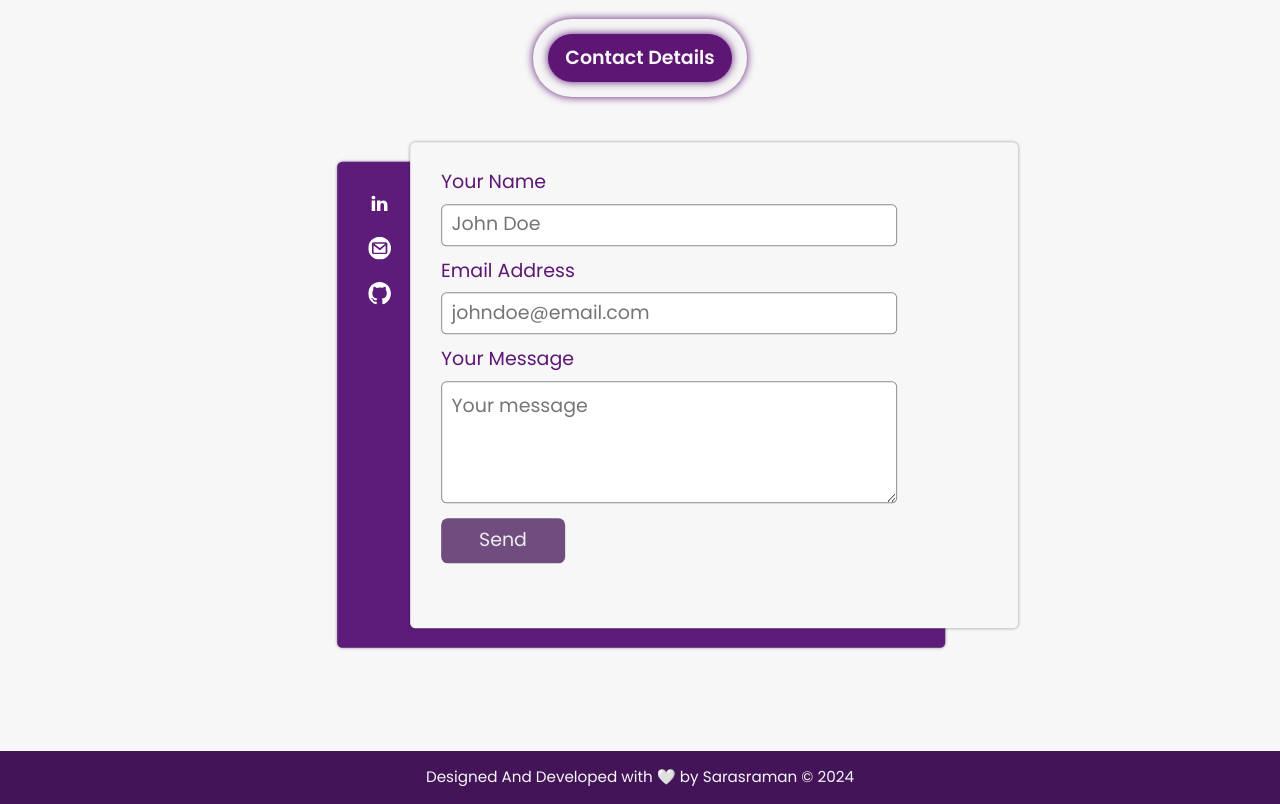
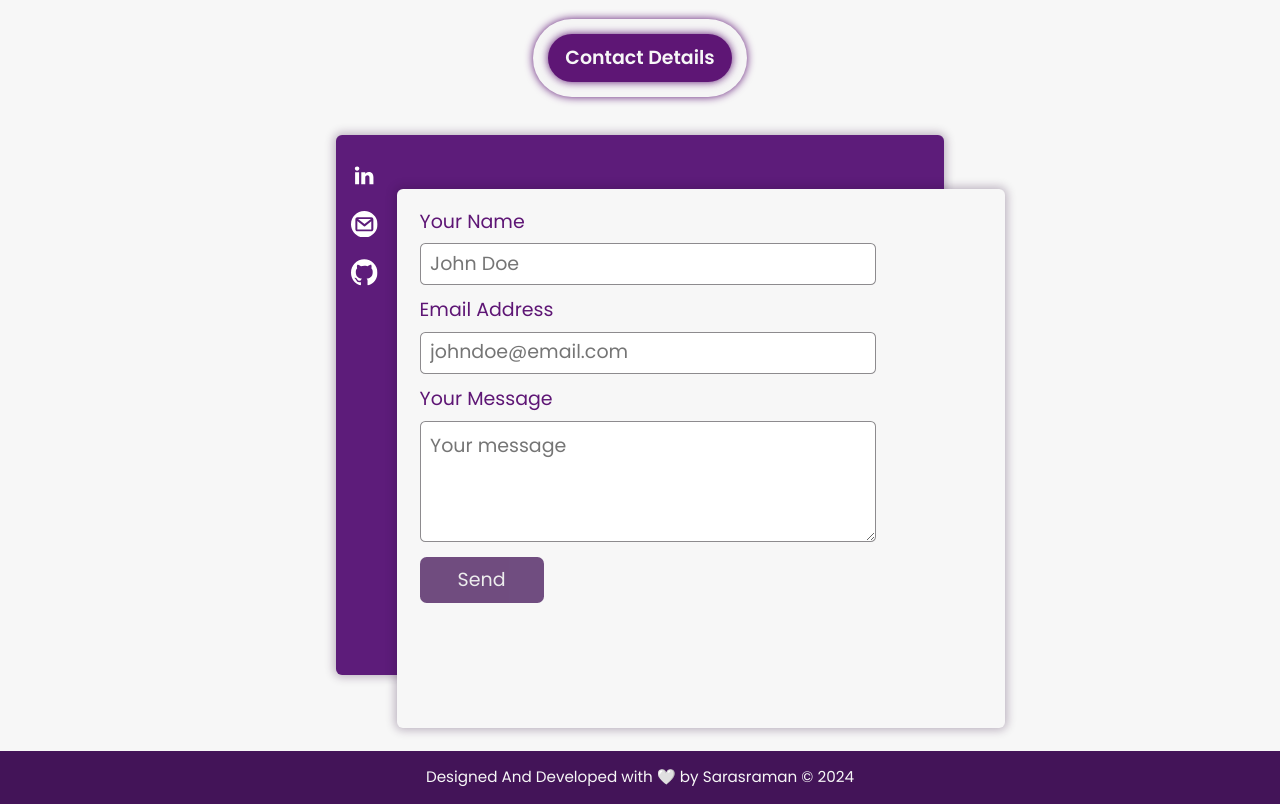
Before and after one commit to sarathme/my_portfolio, a React (Vite) app: page / in a window 1280 px wide. Shown: the part 3520-4324 px from the top of the page. Built offline with nearby package versions, Linux system fonts and the light colour scheme.

Commit message:
<Patch Work> Work on contact section style change

```diff
--- a/src/components/Contact.jsx
+++ b/src/components/Contact.jsx
@@ -1,3 +1,4 @@
+import Details from "../ui/Details";
 import Form from "../ui/Form";
 import Section from "../ui/Section";
 import SectionNav from "../ui/SectionNav";
@@ -13,32 +14,9 @@ function Contact() {
       className="grid-section">
       <SectionNav options={[{ label: "Contact Details", value: "call" }]} />
       <div className={styles.contact_container}>
-        <div className={styles.detail}>
-          <ul className={styles.socials} role="list">
-            <li>
-              <a href="#">
-                <svg>
-                  <use xlinkHref="#linkedin" />
-                </svg>
-              </a>
-            </li>
-            <li>
-              <a href="#">
-                <svg>
-                  <use xlinkHref="#mail" />
-                </svg>
-              </a>
-            </li>
-            <li>
-              <a href="#">
-                <svg>
-                  <use xlinkHref="#github" />
-                </svg>
-              </a>
-            </li>
-          </ul>
-        </div>
-        <Form />
+        <Details>
+          <Form />
+        </Details>
       </div>
     </Section>
   );
--- a/src/components/Contact.module.css
+++ b/src/components/Contact.module.css
@@ -1,41 +1,7 @@
 .contact_container {
   display: flex;
+  justify-content: center;
   gap: 1rem;
-  position: relative;
   width: 100%;
-
   padding: 1em;
 }
-
-.contact_container > * {
-  width: min(40rem, 90%);
-  min-height: 32rem;
-  position: absolute;
-  top: 50%;
-  left: 55%;
-  border-radius: 0.35em;
-  padding: 2rem;
-  box-shadow: 0 0 3px var(--clr-accent-900-50);
-}
-
-.detail {
-  transform: translate(-60%, -50%);
-  background-color: var(--clr-primary-600);
-  color: white;
-}
-
-.socials {
-  display: flex;
-  gap: 1rem;
-  flex-direction: column;
-}
-
-.socials svg {
-  width: 1.5rem;
-  height: 1.5rem;
-  transition: transform 100ms ease-in;
-}
-
-.socials svg:hover {
-  transform: scale(1.25);
-}
--- /dev/null
+++ b/src/ui/Details.jsx
@@ -0,0 +1,34 @@
+import styles from "./Details.module.css";
+
+function Details({ children }) {
+  return (
+    <div className={styles.details}>
+      <ul className={styles.socials} role="list">
+        <li>
+          <a href="linkedin.com/in/sarasraman-n-46003420b">
+            <svg>
+              <use xlinkHref="#linkedin" />
+            </svg>
+          </a>
+        </li>
+        <li>
+          <a href="https://mail.google.com/mail/?view=cm&fs=1&to=sarathsatheesh603@gmail.com">
+            <svg>
+              <use xlinkHref="#mail" />
+            </svg>
+          </a>
+        </li>
+        <li>
+          <a href="https://github.com/sarathme">
+            <svg>
+              <use xlinkHref="#github" />
+            </svg>
+          </a>
+        </li>
+      </ul>
+      {children}
+    </div>
+  );
+}
+
+export default Details;
--- /dev/null
+++ b/src/ui/Details.module.css
@@ -0,0 +1,47 @@
+/* .contact_container > * {
+  width: min(40rem, 90%);
+  min-height: 32rem;
+  position: absolute;
+  top: 50%;
+  left: 50%;
+  border-radius: 0.35em;
+  padding: 2rem;
+  box-shadow: 0 0 3px var(--clr-accent-900-50);
+}
+
+
+
+.detail {
+  transform: translate(-60%, -50%);
+  background-color: var(--clr-primary-600);
+  position: relative;
+  color: white;
+} */
+
+.details {
+  position: relative;
+  background-color: var(--clr-primary-600);
+  width: min(40rem, 90%);
+
+  border-radius: 0.4rem;
+  box-shadow: 0 0 10px 2px var(--clr-primary-900-50);
+}
+
+.socials {
+  display: flex;
+  position: absolute;
+  top: 5%;
+  left: 2.5%;
+  gap: 1rem;
+  flex-direction: column;
+}
+
+.socials svg {
+  width: 1.75rem;
+  height: 1.75rem;
+  transition: transform 100ms ease-in;
+}
+
+.socials svg:hover {
+  transform: scale(1.25);
+}
--- a/src/ui/Form.module.css
+++ b/src/ui/Form.module.css
@@ -1,6 +1,13 @@
 .contact_form {
-  transform: translate(-48%, -54%);
+  position: absolute;
+  width: 100%;
+  height: 100%;
+  padding: 1.5em;
+  top: 10%;
+  left: 10%;
   background-color: var(--clr-accent-100);
+  border-radius: 0.4rem;
+  box-shadow: 0 0 10px 2px var(--clr-primary-900-50);
 }
 
 .contact_form > button {
```
